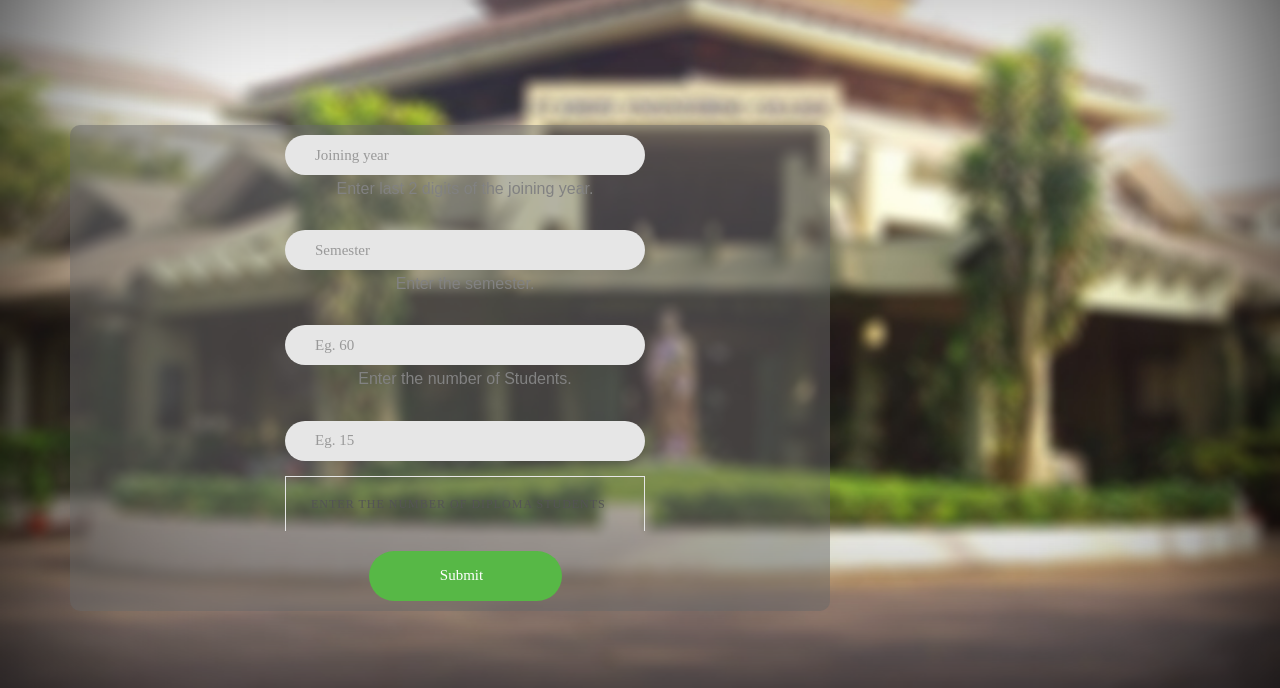
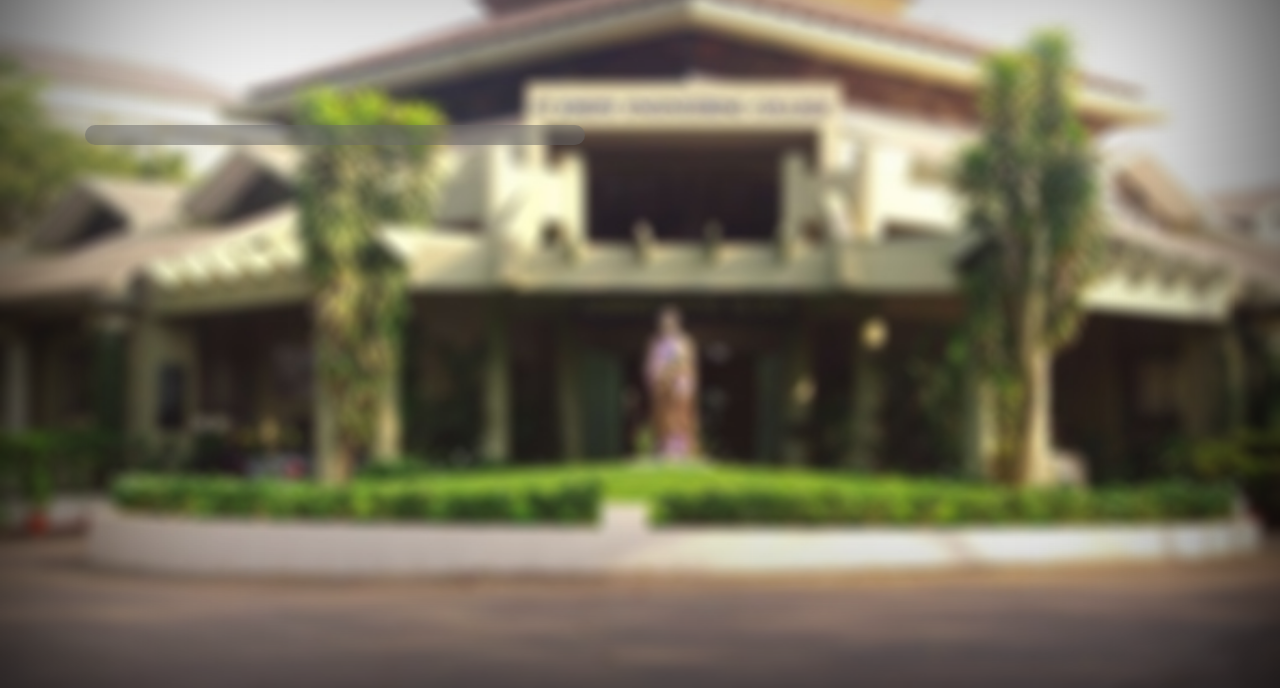
Before and after one commit to WinstonPais/MarksWebScraping, a Django app: a page that uses template/mainApp/tempInputPage.html in a window 1280 px wide. Shown: the part 112-800 px from the top of the page. Run offline with Django 3.2, Linux system fonts and the light colour scheme; some libraries are stand-ins or nearby versions; some web fonts are replaced.

Commit message:
Update tempInputPage.html

```diff
--- a/template/mainApp/tempInputPage.html
+++ b/template/mainApp/tempInputPage.html
@@ -24,8 +24,6 @@
 	<link rel="stylesheet" href="https://stackpath.bootstrapcdn.com/bootstrap/4.5.0/css/bootstrap.min.css" integrity="sha384-9aIt2nRpC12Uk9gS9baDl411NQApFmC26EwAOH8WgZl5MYYxFfc+NcPb1dKGj7Sk" crossorigin="anonymous">
 	<link rel="stylesheet" href="{% static "css/flexslider.css" %}">
 	<link rel="stylesheet" href="{% static "css/style0.css" %}">
-	<link rel="stylesheet" type="text/css" href="{% static "css/util.css" %}">
-	<link rel="stylesheet" type="text/css" href="{% static "css/main.css" %}">
   <link rel="stylesheet" type="text/css" href="{% static "css/form.css" %}">
 	<style media="screen">
 		html,body{
@@ -63,51 +61,9 @@
 		</div>
 	</nav>
 
-
 	<div style="margin-bottom:5em;" class="container">
-		<div class="row row-content align-items-center">
-
-				<div class=" container-contact1 col-md-8 col-md-offset-2 text-center js-fullheight slider-text" style="">
-					<div class="slider-text-inner">
-						<form class="contact1-form validate-form">
-								<div class="col-md">
-								<div class="wrap-input1 validate-input" data-validate="Type the last 2 digits of the year that the batch joined in.">
-									<input id="joining-year" class="input1" type="text" name="joining-year" placeholder="Joining year">
-									<span class="shadow-input1"></span>
-									<label class="input-input1" for="email">Enter last 2 digits of the joining year.</label>
-								</div>
-								<div class="wrap-input1 validate-input" data-validate="Type the Semester">
-									<input class="input1" type="text" name="sem" placeholder="Semester">
-									<span class="shadow-input1"></span>
-									<label class="input-input1" for="sem">Enter the semester.</label>
-								</div>
-
-								<div class="wrap-input1 validate-input" data-validate = "Number of students required: 60">
-									<input id="student_number" class="input1" type="text" name="student_number" placeholder="Eg. 60">
-									<span class="shadow-input1"></span>
-									<label class="input-input1" for="student_number">Enter the number of Students.</label>
-								</div>
-
-
-								<div class="wrap-input1 validate input" data-validate = "No.of Diploma Students is required: 15">
-									<input id="diploma" class="input1" type="text" name="diploma" placeholder="Eg. 15">
-									<span class="shadow-input1"></span>
-									<label class="label-input100" for="diploma">Enter the number of Diploma Students</label>
-								</div>
-
-								<div class="container-contact1-form-btn">
-									<button class="contact1-form-btn">
-										<span>
-											Submit
-											<i class="fa fa-long-arrow-right" aria-hidden="true"></i>
-										</span>
-									</button>
-								</div>
-							</div>
-						</form>
-					</div>
-				</div>
-			</div>
+		<div class="container-contact1" style="">
+		</div>
 	</div>
 
 	<script src="https://code.jquery.com/jquery-3.5.1.min.js" integrity="sha256-9/aliU8dGd2tb6OSsuzixeV4y/faTqgFtohetphbbj0=" crossorigin="anonymous"></script>
```
